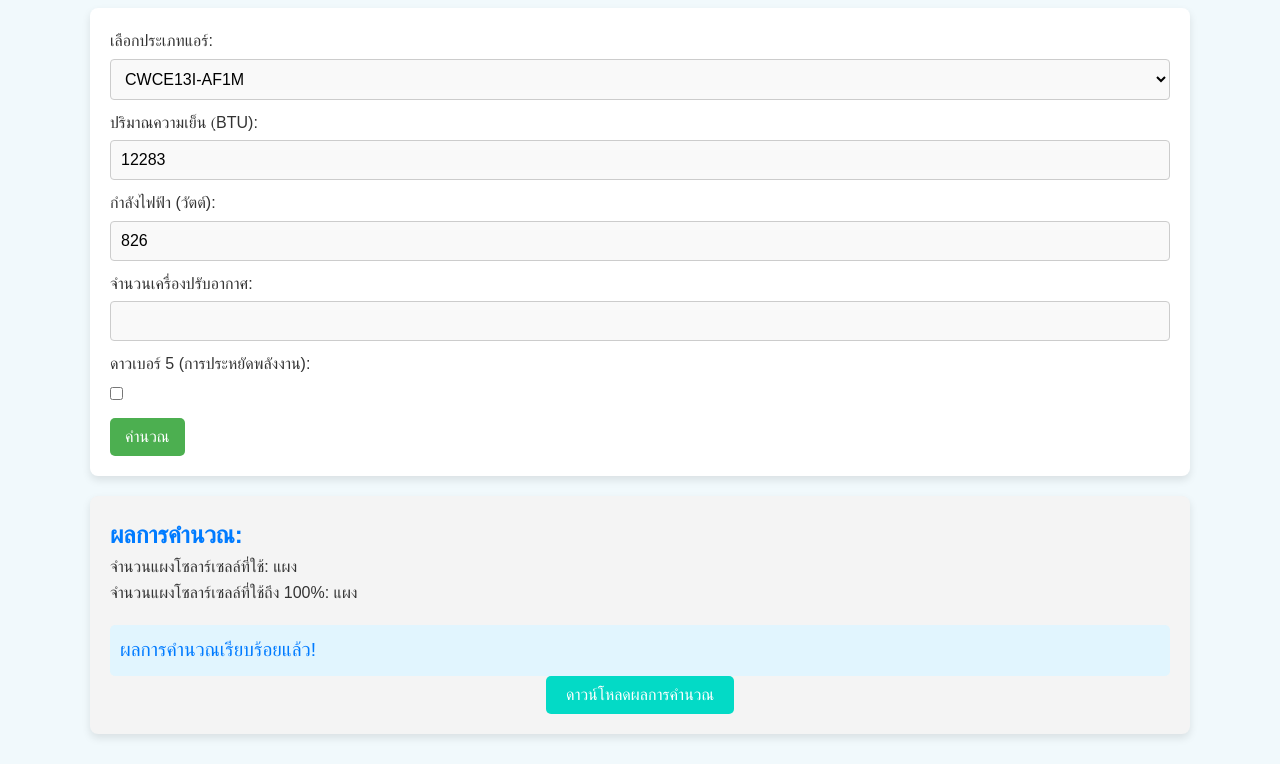
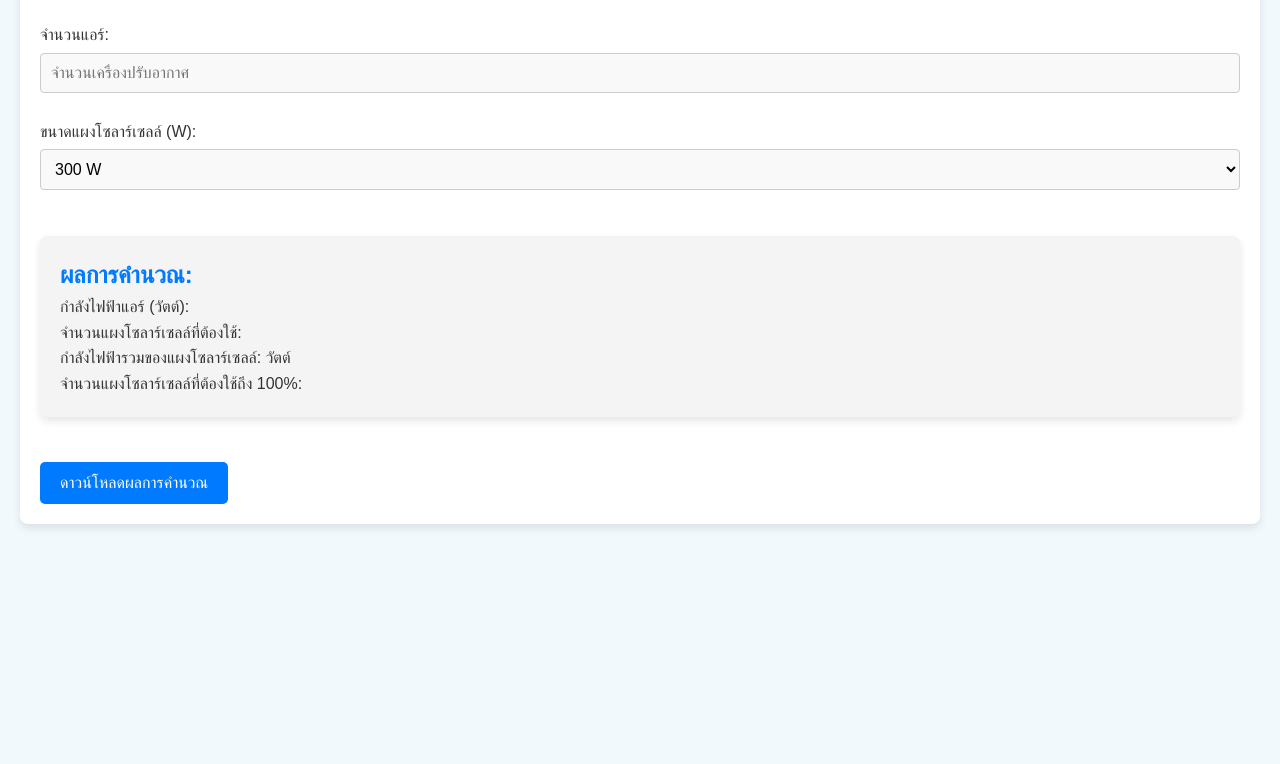
Before and after one commit to Boatna/Boatna.github.io, a plain HTML site: page index.html in a window 1280 px wide. Shown: the part 186-950 px from the top of the page. After the commit the page ends 800 px from the top, so only its background shows below. Drawn offline with Linux system fonts and the light colour scheme.

Commit message:
Update index.html

```diff
--- a/index.html
+++ b/index.html
@@ -1,61 +1,52 @@
 <!DOCTYPE html>
-<html lang="th">
+<html lang="en">
 <head>
   <meta charset="UTF-8">
   <meta name="viewport" content="width=device-width, initial-scale=1.0">
-  <title>คำนวณการใช้พลังงานแอร์และแผงโซลาร์เซลล์</title>
+  <title>คำนวณแผงโซลาร์เซลล์</title>
   <link rel="stylesheet" href="styles.css">
 </head>
 <body>
-  <div class="container">
-    <header>
-      <h1>คำนวณการใช้พลังงานแอร์และแผงโซลาร์เซลล์</h1>
-      <button class="mode-switch" onclick="toggleDarkMode()">โหมดกลางคืน</button>
-    </header>
-    <section class="form-section">
-      <div class="form-group">
-        <label for="acType">เลือกประเภทแอร์:</label>
-        <select id="acType" onchange="updateACSpecs()">
-          <option value="CWCE13I-AF1M">CWCE13I-AF1M</option>
-          <option value="CWCE19I-AF1M">CWCE19I-AF1M</option>
-          <option value="CWCE25I-AF1M">CWCE25I-AF1M</option>
-        </select>
-      </div>
-      <div class="form-group">
-        <label for="btu">ปริมาณความเย็น (ฺBTU):</label>
-        <input type="number" id="btu" readonly>
-      </div>
-      <div class="form-group">
-        <label for="power">กำลังไฟฟ้า (วัตต์):</label>
-        <input type="number" id="power" readonly>
-      </div>
-      <div class="form-group">
-        <label for="numUnits">จำนวนเครื่องปรับอากาศ:</label>
-        <input type="number" id="numUnits">
-      </div>
-      <div class="form-group">
-        <label for="starRating">ดาวเบอร์ 5 (การประหยัดพลังงาน):</label>
-        <input type="checkbox" id="starRating">
-      </div>
-      <button class="calculate-btn" onclick="calculate()">คำนวณ</button>
-    </section>
+  <h1>คำนวณแผงโซลาร์เซลล์</h1>
 
-    <section class="result-section">
+  <div class="form-section">
+    <label for="acType">ชนิดแอร์:</label>
+    <select id="acType" onchange="calculate()">
+      <option value="CWCE13I-AF1M">CWCE13I-AF1M</option>
+      <option value="CWCE19I-AF1M">CWCE19I-AF1M</option>
+      <option value="CWCE25I-AF1M">CWCE25I-AF1M</option>
+    </select>
+    <br><br>
+
+    <label for="numUnits">จำนวนแอร์:</label>
+    <input type="number" id="numUnits" placeholder="จำนวนเครื่องปรับอากาศ" oninput="calculate()">
+    <br><br>
+
+    <label for="solarPanelW">ขนาดแผงโซลาร์เซลล์ (W):</label>
+    <select id="solarPanelW" onchange="calculate()">
+      <option value="300">300 W</option>
+      <option value="350">350 W</option>
+      <option value="400">400 W</option>
+      <option value="450">450 W</option>
+      <option value="450">500 W</option>
+      <option value="450">550 W</option>
+      <option value="450">600 W</option>
+      <option value="450">650 W</option>
+    </select>
+    <br><br>
+
+    <div id="result" class="result-section">
       <h2>ผลการคำนวณ:</h2>
-      <div class="result-box">
-        <p>จำนวนแผงโซลาร์เซลล์ที่ใช้: <span id="numPanels"></span> แผง</p>
-        <p>จำนวนแผงโซลาร์เซลล์ที่ใช้ถึง 100%: <span id="panelsTo100"></span> แผง</p>
-      </div>
-      <div id="result" class="result-message">
-        <p>ผลการคำนวณเรียบร้อยแล้ว!</p>
-      </div>
-      <div class="download-button">
-        <button onclick="downloadResultAsImage()">ดาวน์โหลดผลการคำนวณ</button>
-      </div>
-      </div>
-    </section>
+      <p>กำลังไฟฟ้าแอร์ (วัตต์): <span id="acPower"></span></p>
+      <p>จำนวนแผงโซลาร์เซลล์ที่ต้องใช้: <span id="numPanels"></span></p>
+      <p>กำลังไฟฟ้ารวมของแผงโซลาร์เซลล์: <span id="totalSolarPower"></span> วัตต์</p>
+      <p>จำนวนแผงโซลาร์เซลล์ที่ต้องใช้ถึง 100%: <span id="panelsTo100"></span></p>
+    </div>
+    <br>
+
+    <button onclick="downloadResultAsImage()">ดาวน์โหลดผลการคำนวณ</button>
   </div>
-  <script src="https://cdnjs.cloudflare.com/ajax/libs/html2canvas/0.4.1/html2canvas.min.js"></script>
+
   <script src="script.js"></script>
 </body>
 </html>
```
